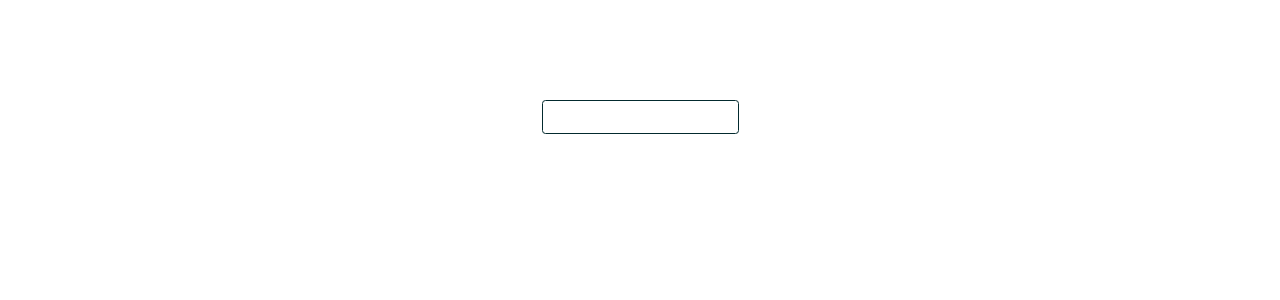
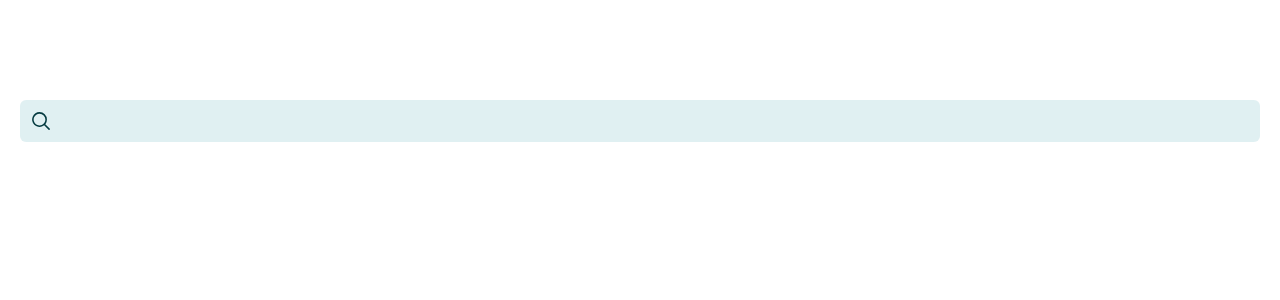
Before and after one commit to diego-aquino/github-profile-card, a React (Create React App) app: page / in a window 1280 px wide. Shown: the top 300 px of the page. Built offline with nearby package versions, Linux system fonts and the light colour scheme.

Commit message:
Add a search icon to username input

```diff
--- /dev/null
+++ b/src/assets/SearchIcon.tsx
@@ -0,0 +1,32 @@
+import React, { FC, SVGAttributes } from 'react';
+
+interface Props extends SVGAttributes<SVGSVGElement> {
+  title: string;
+}
+
+const SearchIcon: FC<Props> = ({ title, ...rest }) => (
+  <svg
+    width="20"
+    height="20"
+    viewBox="0 0 20 20"
+    fill="none"
+    stroke="currentColor"
+    xmlns="http://www.w3.org/2000/svg"
+    {...rest}
+  >
+    <title>{title}</title>
+    <path
+      d="M8.3636 1C6.90722 1 5.48354 1.43187 4.2726 2.24099C3.06167 3.05011 2.11786 4.20015 1.56052 5.54567C1.00319 6.89119 0.857367 8.37176 1.14149 9.80016C1.42562 11.2286 2.12693 12.5406 3.15675 13.5704C4.18657 14.6003 5.49863 15.3016 6.92703 15.5857C8.35543 15.8698 9.836 15.724 11.1815 15.1667C12.527 14.6093 13.6771 13.6655 14.4862 12.4546C15.2953 11.2437 15.7272 9.81997 15.7272 8.36359C15.7271 6.41069 14.9512 4.5378 13.5703 3.15688C12.1894 1.77597 10.3165 1.00012 8.3636 1V1Z"
+      strokeWidth="1.73077"
+      strokeMiterlimit="10"
+    />
+    <path
+      d="M13.8573 13.8573L19 19"
+      strokeWidth="1.73077"
+      strokeMiterlimit="10"
+      strokeLinecap="round"
+    />
+  </svg>
+);
+
+export default SearchIcon;
--- a/src/components/UsernameForm.tsx
+++ b/src/components/UsernameForm.tsx
@@ -8,6 +8,7 @@ import React, {
 
 import { Extend } from '../typings';
 import '../styles/components/UsernameForm.css';
+import SearchIcon from '../assets/SearchIcon';
 
 type Props = Extend<
   FormHTMLAttributes<HTMLFormElement>,
@@ -29,6 +30,7 @@ const UsernameForm: FC<Props> = ({ onSubmit, ...rest }) => {
 
   return (
     <form className="usernameForm" {...rest} onSubmit={handleSubmit}>
+      <SearchIcon className="usernameForm__searchIcon" title="Search" />
       <input ref={usernameInputRef} type="text" />
     </form>
   );
--- a/src/styles/components/UserCard.css
+++ b/src/styles/components/UserCard.css
@@ -11,7 +11,7 @@
   align-items: center;
 
   text-align: center;
-  color: var(--primary-color);
+  color: var(--primary-color-dark);
 
   box-shadow: 0px 5px 20px rgba(0, 0, 0, 0.15);
 }
@@ -22,7 +22,7 @@
   margin-top: calc(var(--user-card-padding) * -1);
   border-radius: 0.75rem 0.75rem 0 0;
 
-  background-color: rgb(32, 196, 214);
+  background-color: var(--primary-color);
 }
 
 .userCard__avatarImage {
--- a/src/styles/components/UsernameForm.css
+++ b/src/styles/components/UsernameForm.css
@@ -1,14 +1,39 @@
 .usernameForm {
+  --input-vertical-padding: 1rem;
+  --input-horizontal-padding: 1.2rem;
+
+  width: 100%;
   margin-bottom: 1rem;
   color: var(--primary-color);
+
+  position: relative;
 }
 
 .usernameForm > input {
-  padding: 0.5rem 0.7rem;
-  border: 1px solid var(--primary-color);
-  border-radius: 0.35rem;
+  width: 100%;
+  padding: var(--input-vertical-padding) var(--input-horizontal-padding);
+  padding-left: calc(var(--input-horizontal-padding) * 2 + 1.8rem);
+  border: none;
+  outline: none;
+  border-radius: 0.6rem;
+
+  transition: box-shadow 0.08s;
+  background-color: var(--primary-color-low-opacity);
 }
 
 .usernameForm > input:focus {
-  outline-color: var(--primary-color);
+  box-shadow: 0px 0px 0px 3px var(--primary-color-medium-opacity),
+    0px 0px 1px 1px var(--primary-color-medium-opacity);
 }
+
+.usernameForm__searchIcon {
+  width: 1.8rem;
+  height: 1.8rem;
+
+  color: var(--primary-color-dark);
+
+  position: absolute;
+  top: 50%;
+  left: var(--input-horizontal-padding);
+  transform: translateY(-50%);
+}
--- a/src/styles/global.css
+++ b/src/styles/global.css
@@ -8,7 +8,11 @@
 }
 
 :root {
-  --primary-color: rgb(3, 42, 46);
+  --primary-color: rgb(32, 196, 214);
+  --primary-color-dark: rgb(5, 59, 65);
+
+  --primary-color-medium-opacity:rgba(29, 168, 184, 0.3);
+  --primary-color-low-opacity: rgba(0, 135, 150, 0.12);
 
   font-size: 62.5%;
 }
```
